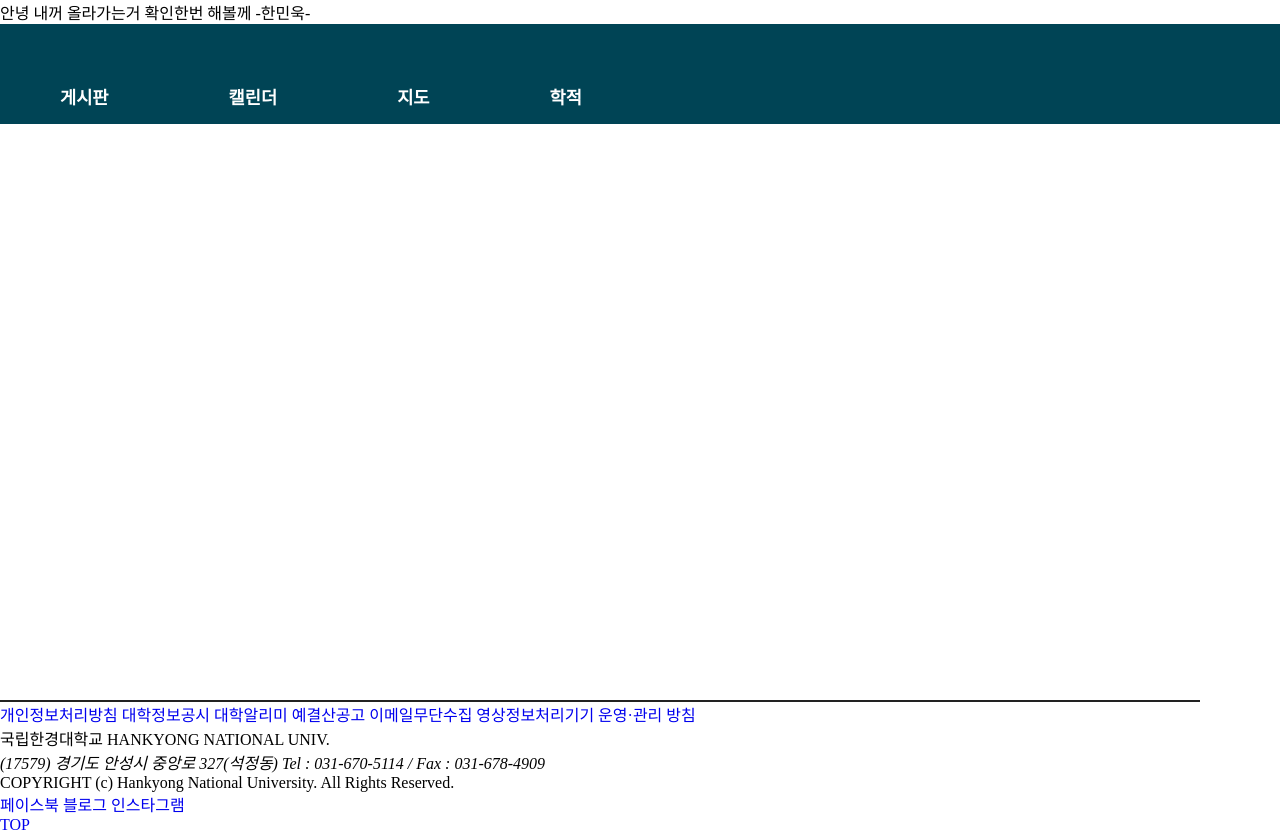
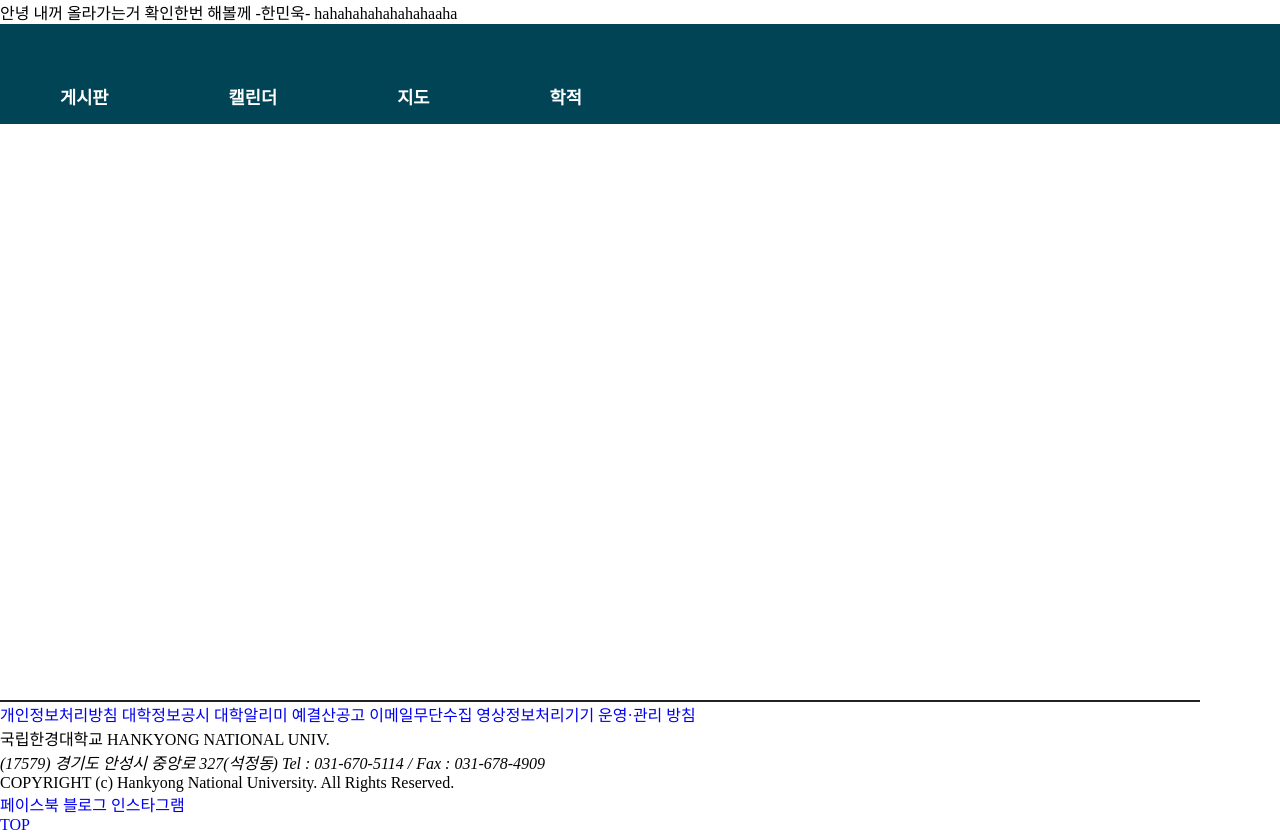
Before and after one commit to minukhan/HOE-project, a plain HTML site: page hoe.html in a window 1280 px wide. Drawn offline with Linux system fonts and the light colour scheme.

Commit message:
last test

```diff
--- a/hoe.html
+++ b/hoe.html
@@ -6,7 +6,7 @@
 
   <p>
 
-	안녕 내꺼 올라가는거 확인한번 해볼께 -한민욱-
+	안녕 내꺼 올라가는거 확인한번 해볼께 -한민욱-  hahahahahahahahaaha
 
   </p>
   <title>hoe
```
